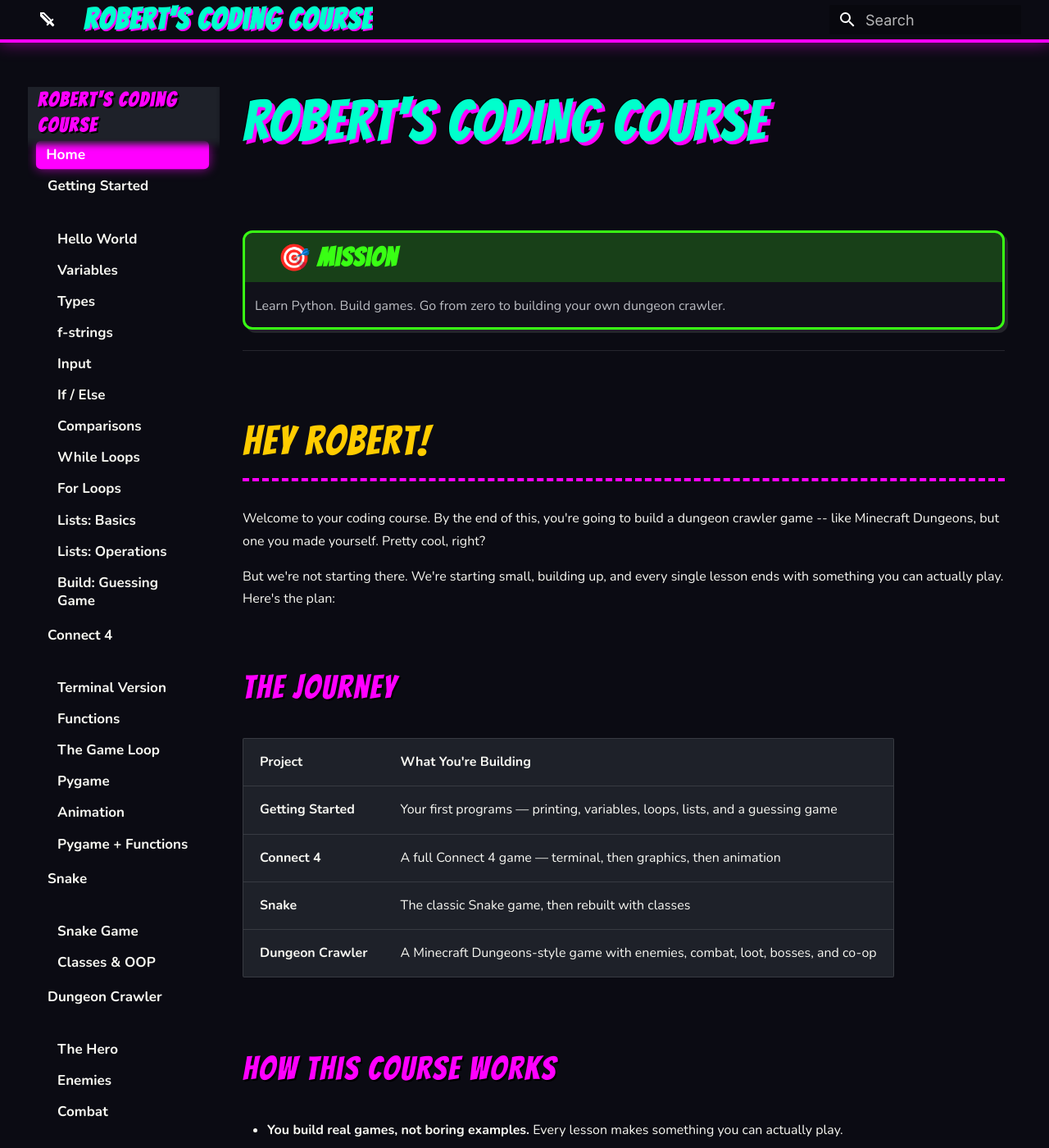
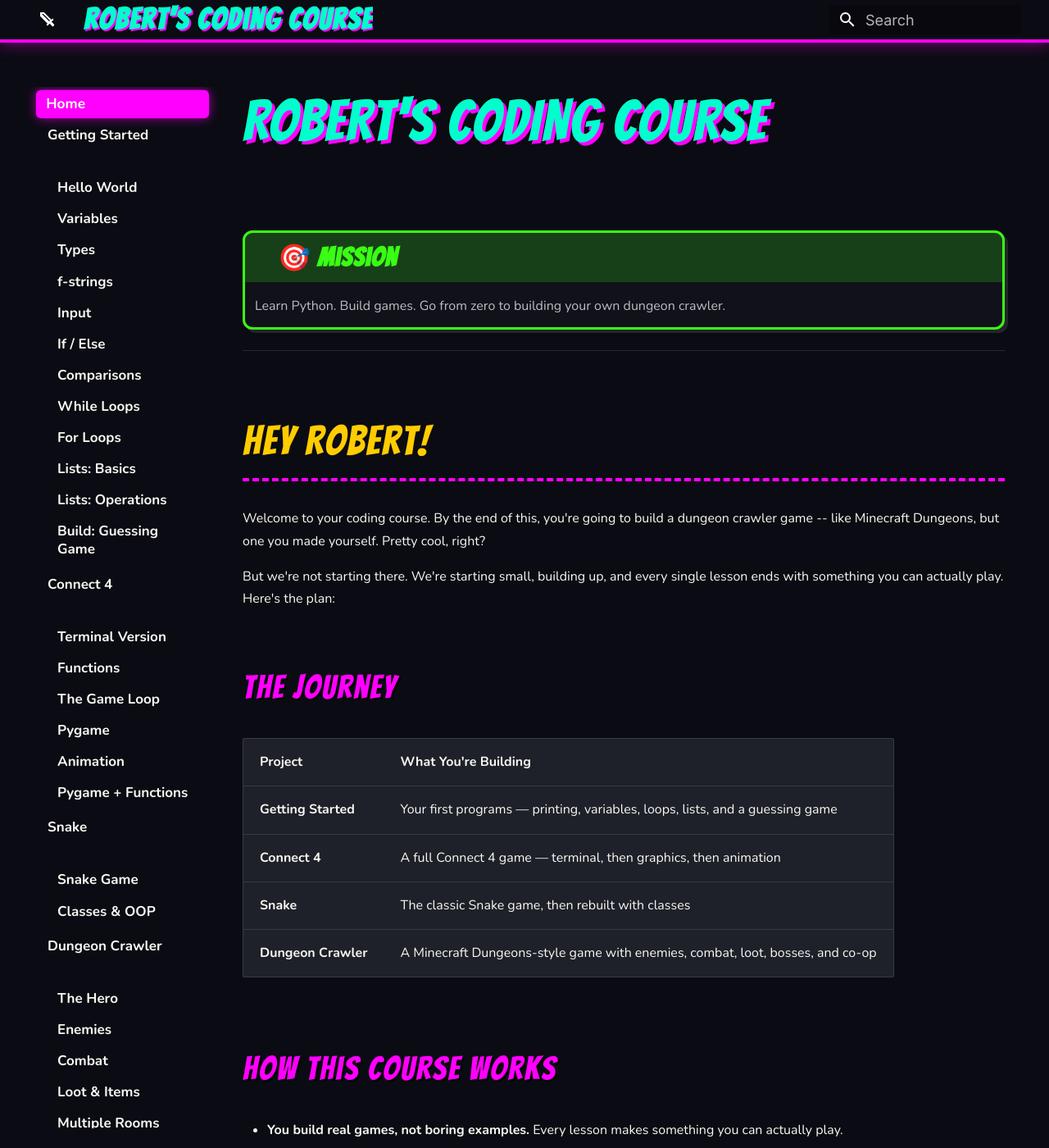
Before and after one commit to agentjuice/roberts-coding-course, an MkDocs documentation site: the page built from docs/index.md, in a window 1280 px wide and 1400 px high. Shown: the whole window at 82% size. Built offline with MkDocs 1.6.1 and Material for MkDocs 9.7.7, drawn with Linux system fonts in a browser that asks for light colours.

Commit message:
Hide sidebar title on desktop, keep for mobile back nav

```diff
--- a/docs/stylesheets/gamer22.css
+++ b/docs/stylesheets/gamer23.css
@@ -27,12 +27,20 @@ body, .md-content, .md-typeset {
   letter-spacing: 2px;
 }
 
+/* Hide sidebar title on desktop, show on mobile for back nav */
+@media screen and (min-width: 76.25em) {
+  .md-nav--primary > .md-nav__title {
+    display: none !important;
+  }
+}
+@media screen and (max-width: 76.24em) {
   .md-nav__title {
     font-family: 'Bangers', cursive !important;
     color: #ff00ff !important;
     letter-spacing: 2px;
     text-shadow: 2px 2px 0px #000;
     font-size: 1.2rem !important;
+  }
 }
 
 .md-content h1 {
--- a/mkdocs.yml
+++ b/mkdocs.yml
@@ -77,4 +77,4 @@ extra:
   social: []
 
 extra_css:
-  - stylesheets/gamer22.css
+  - stylesheets/gamer23.css
```
Lines whose indentation alone changed are shown as unchanged.
